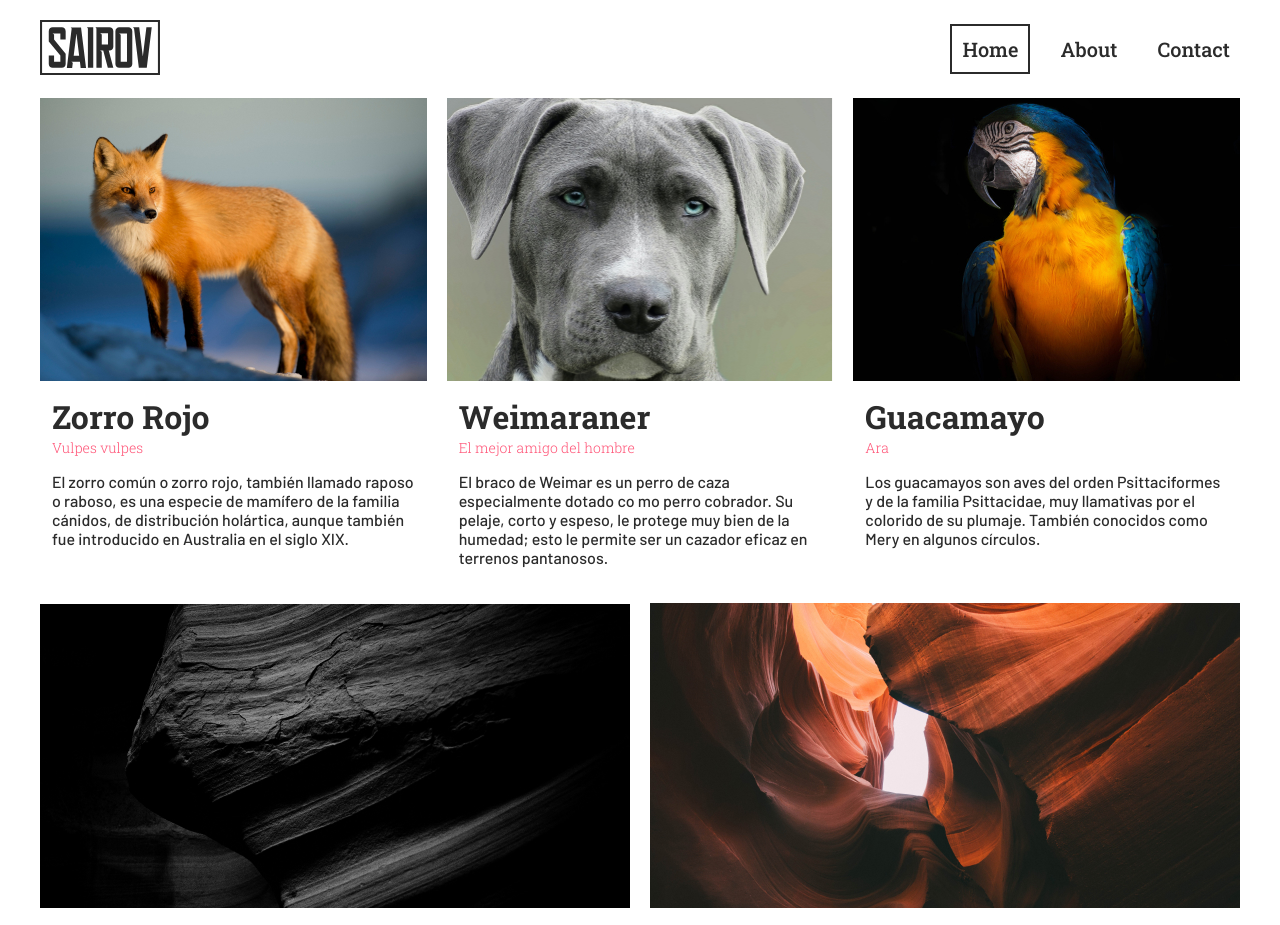
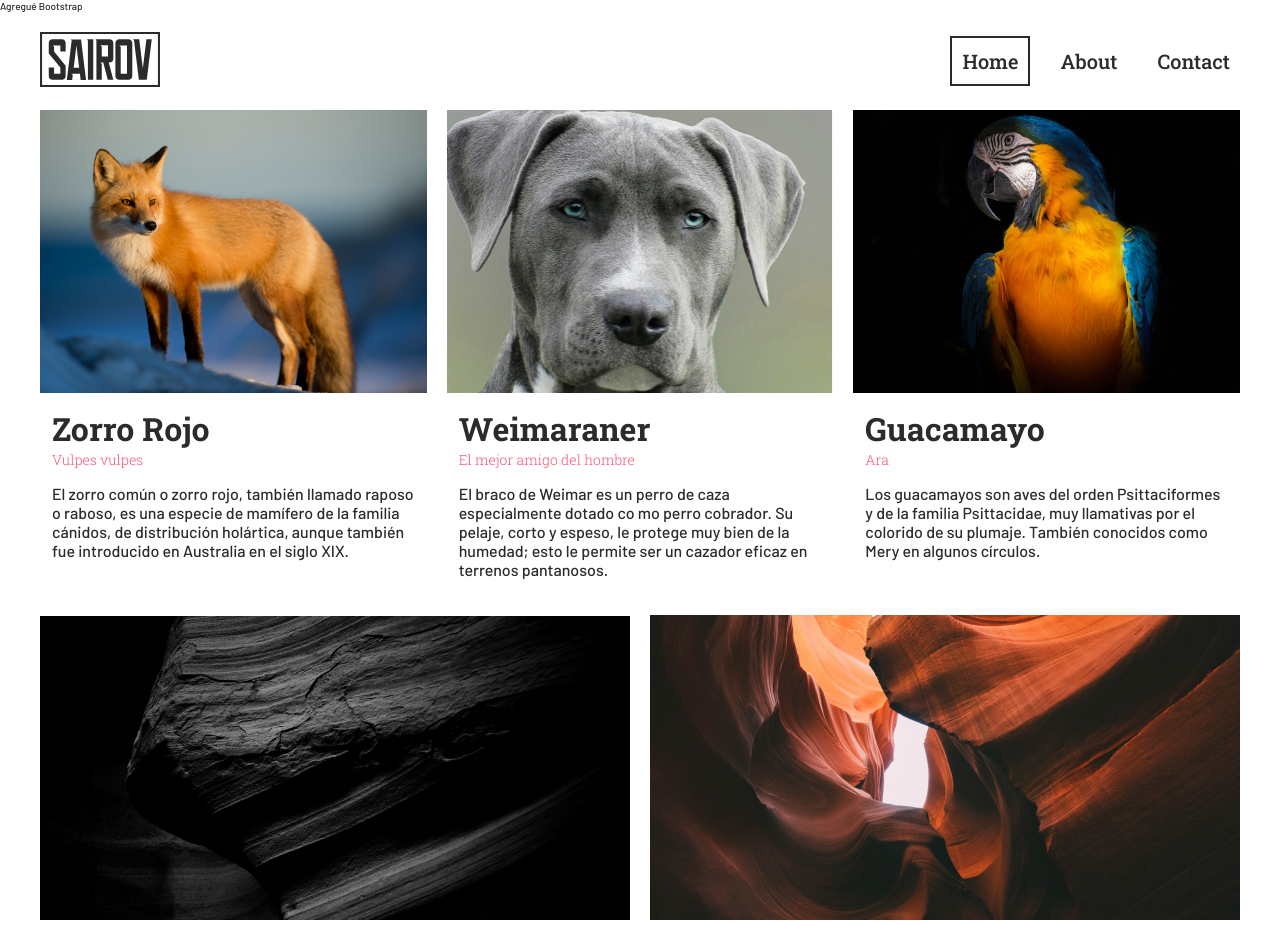
Before and after one commit to sairov/proyecto_37215, a plain HTML site: page index.html in a window 1280 px wide. Shown: the top 925 px of the page. Drawn offline with nearby package versions, Linux system fonts and the light colour scheme.

Commit message:
Agregué bootstrap como pide el desafio

```diff
--- a/index.html
+++ b/index.html
@@ -15,6 +15,7 @@
 </head>
 <body>
     <!-- Inicio Header -->
+    <div>Agregué Bootstrap</div>
     <header class="main-header">
         <nav class="main-header__nav container">
             <a class="main-header__logo animate__animated animate__jackInTheBox" href="./index.html">
```
